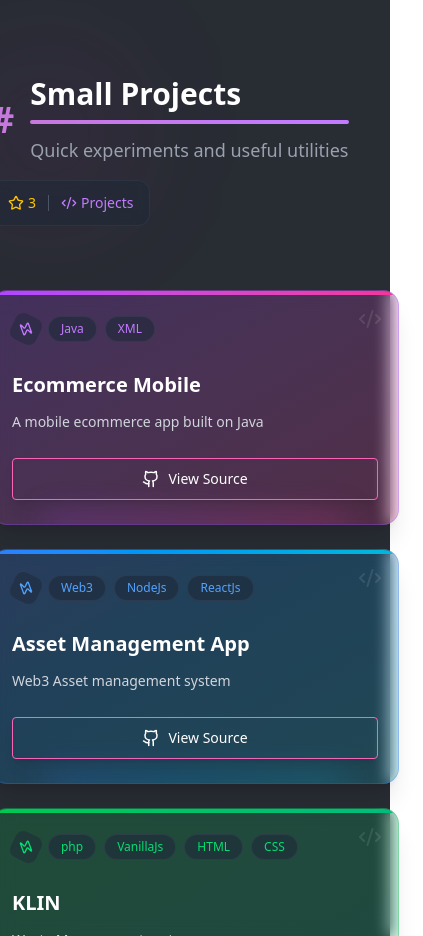
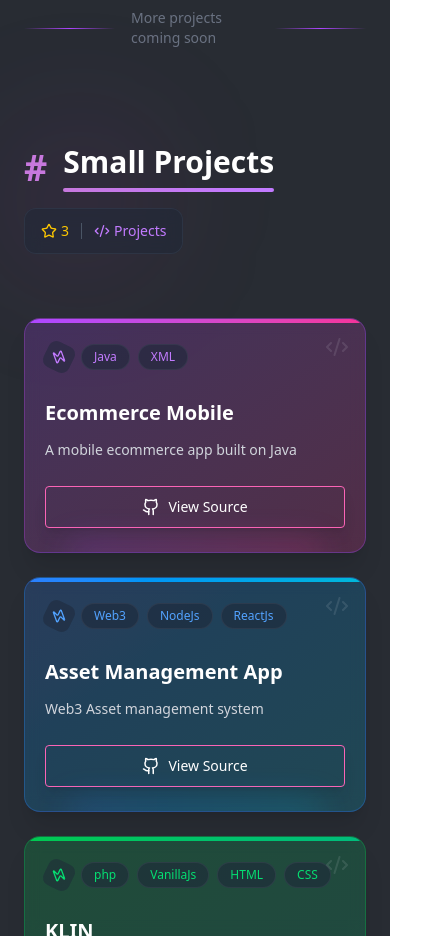
Before and after one commit to rodgers-munene/portfolio-final, a React (Vite) app: page /projects in a window 390 px wide. Shown: the part 3140-4076 px from the top of the page, 423 px wide, since content can reach past the window. Built offline with nearby package versions, Linux system fonts and the light colour scheme.

Commit message:
fixed a responsiveness issue on the projects page

```diff
--- a/src/components/projects/ProjectsSection.jsx
+++ b/src/components/projects/ProjectsSection.jsx
@@ -12,7 +12,7 @@ const ProjectsSection = () => {
   return (
     <div className="min-h-screen">
       <div
-        className="w-full sm:w-[95vw] max-w-7xl mx-auto px-6 py-12"
+        className="w-screen sm:w-[95vw] max-w-7xl mx-auto px-6 py-12"
       >
         {/* Enhanced title section */}
         <div className="mb-16 relative">
--- a/src/components/projects/SmallProjects.jsx
+++ b/src/components/projects/SmallProjects.jsx
@@ -112,9 +112,7 @@ const SmallProjects = () => {
                 <motion.div
                   className="h-1 bg-gradient-to-r from-[#C778DD] to-purple-400 rounded-full mt-2"
                 />
-                <p className="text-gray-400 mt-3 text-lg">
-                  Quick experiments and useful utilities
-                </p>
+
               </div>
             </motion.div>
 
@@ -233,7 +231,7 @@ const SmallProjects = () => {
         <motion.div
           className="mt-20 text-center"
         >
-          <div className="inline-flex items-center gap-4 text-gray-500 bg-gray-800/30 px-6 py-3 rounded-full border border-gray-700/50">
+          <div className="w-full inline-flex items-center gap-4 text-gray-500 bg-gray-800/30 px-6 py-3 rounded-full border border-gray-700/50">
             <div className="h-px bg-gradient-to-r from-transparent via-purple-500 to-transparent w-16" />
             <span className="text-sm whitespace-nowrap">More experiments in progress</span>
             <div className="h-px bg-gradient-to-r from-transparent via-purple-500 to-transparent w-16" />
--- a/src/pages/Projects.jsx
+++ b/src/pages/Projects.jsx
@@ -10,7 +10,7 @@ const Projects = () => {
   }, [location.pathname])
 
   return (
-    <div className='min-h-screen'>
+    <div className='min-h-screen w-screen'>
         {/* title */}
         <div className='w-full sm:w-[90vw] mt-6 max-w-7xl mx-auto px-4 py-6'>
             <h1 className='text-white text-4xl font-medium'><span className='text-[#C778DD]'>/</span>projects</h1>
```
